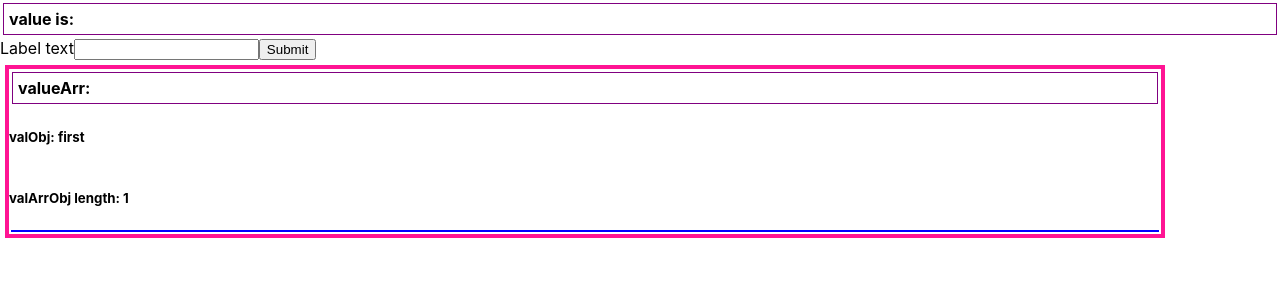
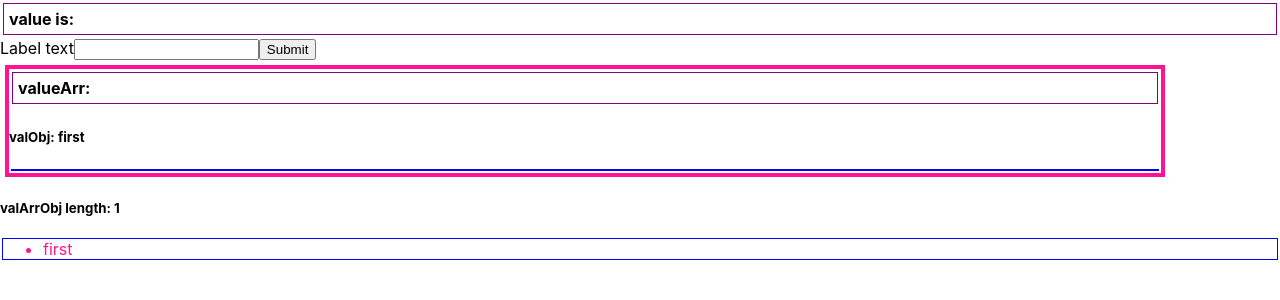
Before and after one commit to stevekutz/controlled_inputs_exp2, a React (Create React App) app in the folder app/: page / in a window 1280 px wide. Shown: the top 300 px of the page. Built offline with nearby package versions, Linux system fonts and the light colour scheme.

Commit message:
added component to render arrObj

```diff
--- a/app/src/App.js
+++ b/app/src/App.js
@@ -3,6 +3,7 @@ import React from 'react';
 import './App.css';
 import ListItemsFC from './ListItems';
 import ListItemsCC from './ListItems2';
+import ListItem3 from './ListItem3';
 
 class App extends React.Component {
   //state
@@ -49,7 +50,6 @@ class App extends React.Component {
       valArrObj: [...this.state.valArrObj, newObj]
     })
 
-
     this.setState({ valueInit: ''})
   }
 
@@ -75,7 +75,6 @@ class App extends React.Component {
         <div className = 'valueArrContainer' >
           <h4> valueArr: {this.state.valueArr}</h4>
           <h5> valObj: {this.state.valObj.name}</h5>
-          <h5> valArrObj length: {this.state.valArrObj.length}</h5>
           <ul>
             {this.state.valueArr.map( (item,index) => (
               <div key = {index}>
@@ -83,11 +82,16 @@ class App extends React.Component {
                 <ListItemsFC item = {item}/>
                 <ListItemsCC item = {item}/>
               </div>
-
           ))}
           </ul>
         </div>
 
+        <div className = 'valArrObjContainer'>
+        <h5> valArrObj length: {this.state.valArrObj.length}</h5>
+                {this.state.valArrObj.map( (itemObj,index) =>  (
+                    <ListItem3  key = {index } itemObj = {itemObj} />
+                ))}
+        </div>
 
       </div>
     )
--- /dev/null
+++ b/app/src/ListItem3.js
@@ -0,0 +1,16 @@
+import React from 'react';
+import './App.css';
+
+class ListItem3 extends React.Component  {
+
+    render() {
+        return (
+            <ul style = {{color: 'deeppink'}} >
+                <li> {this.props.itemObj.name}</li>
+            </ul>
+        )
+    }
+
+}
+
+export default ListItem3;
```
